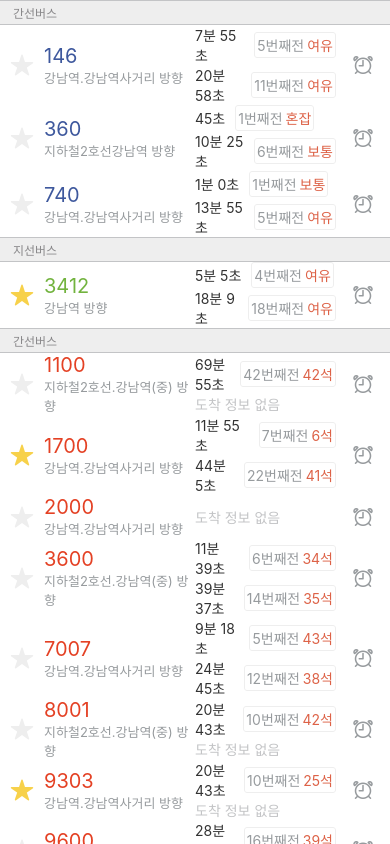
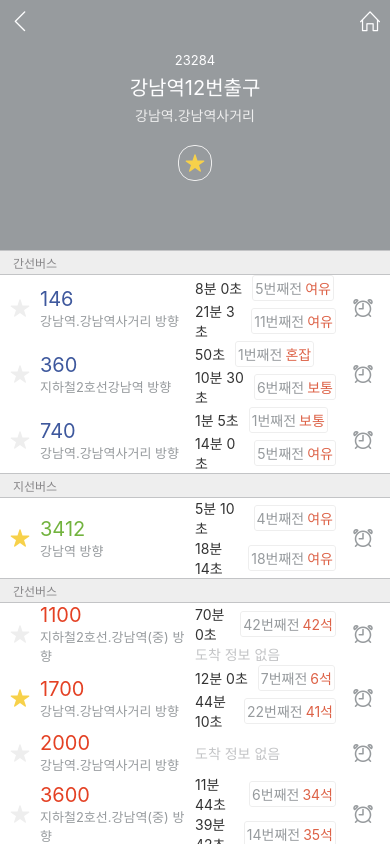
Before and after one commit to ohwonsuk/rn-kakaobus, a React Native app: screen / in a window 390 px wide. Built offline with nearby package versions, Linux system fonts and the light colour scheme.

Commit message:
list header component 만들기

```diff
--- a/App.js
+++ b/App.js
@@ -3,18 +3,65 @@
   SectionList,
   StyleSheet,
   View,
-  Text
+  Text,
+  TouchableOpacity
 } from "react-native";
 import dayjs from 'dayjs';
 import { useEffect, useState } from 'react';
+import SimpleLineIcons from '@expo/vector-icons/SimpleLineIcons';
 
 import BusInfo from './src/BusInfo';
 import { COLOR } from './src/color';
 import { busStop, getBusNumColorByType, getRemainedTimeText, getSeatStatusText, getSections } from './src/data';
+import Margin from './src/Margin';
+import BookmarkButton from './src/BookmarkButton';
+
+const busStopBookMarkSize = 20;
+const busStopBookMarkPadding = 6;
 
 export default function App() {
   const [now, setNow] = useState(dayjs());
   const sections = getSections(busStop.buses);
+
+  const onPressBusStopBoomark = () => {};
+
+  const ListHeaderComponent = () => (
+    <SafeAreaView style={{backgroundColor: COLOR.GRAY_3, height: 250}}>
+      {/* 뒤로가기, 홈 아이콘 */}
+      <View style={{flexDirection: 'row', justifyContent: "space-between"}}>
+        <TouchableOpacity style={{padding:10 }}>
+          <SimpleLineIcons name="arrow-left" size={20} color={COLOR.WHITE} />
+        </TouchableOpacity>
+        <TouchableOpacity style={{padding:10 }}>
+          <SimpleLineIcons name="home" size={20} color={COLOR.WHITE} />
+        </TouchableOpacity>
+      </View>
+      {/* 정류소 번호, 이름, 방향 */}
+      <View style={{justifyContent: 'center', alignItems: 'center'}}>
+        <Margin height={10} />
+        <Text style={{color: COLOR.WHITE, fontSize: 13}}>{busStop.id}</Text>
+        <Margin height={4} />
+        <Text style={{color: COLOR.WHITE, fontSize: 20}}>{busStop.name}</Text>
+        <Margin height={4} />
+        <Text style={{color: COLOR.GRAY_1, fontSize: 14}}>{busStop.directionDescription}</Text>
+        <Margin height={20} />
+
+        {/* 북마크 */}
+        <BookmarkButton
+          size={busStopBookMarkSize}
+          isBookmarked={busStop.isBookmarked}
+          onPress={onPressBusStopBoomark}
+          style={{
+            borderWidth: 0.5,
+            borderColor: COLOR.GRAY_1,
+            borderRadius: (busStopBookMarkSize + busStopBookMarkPadding * 2) /2,
+            padding: busStopBookMarkPadding
+          }}
+        />
+        <Margin height={25}/>
+      </View>
+    </SafeAreaView>
+  );
 
   const renderSectionHeader = ({ section: { title } }) => (
     <View style={{
@@ -80,24 +127,25 @@
   )};
 
   useEffect(() => {
-    const interval = setInterval(() => {
-      const newNow = dayjs();
-      setNow(newNow);
-    }, 1000);
-    return () => {
-      clearInterval(interval);
-    };
+    // const interval = setInterval(() => {
+    //   const newNow = dayjs();
+    //   setNow(newNow);
+    // }, 1000);
+    // return () => {
+    //   clearInterval(interval);
+    // };
   }, []);
 
   return (
-    <SafeAreaView style={styles.container}>
+    <View style={styles.container}>
         <SectionList
           style={{flex:1, width: "100%"}}
           sections={sections}
           renderSectionHeader={renderSectionHeader}
+          ListHeaderComponent={ListHeaderComponent}
           renderItem={renderItem}
         />
-    </SafeAreaView>
+    </View>
   );
 }
 
--- a/src/BookmarkButton.js
+++ b/src/BookmarkButton.js
@@ -3,10 +3,10 @@
 
 import { COLOR } from './color';
 
-export default ({onPress, isBookmarked, style}) => {
+export default ({size, onPress, isBookmarked, style}) => {
   return (
     <TouchableOpacity style={style} onPress={onPress}>
-      <Ionicons name="star" size={24} color={isBookmarked ? COLOR.YELLOW : COLOR.GRAY_1} />
+      <Ionicons name="star" size={size} color={isBookmarked ? COLOR.YELLOW : COLOR.GRAY_1} />
     </TouchableOpacity>
   )
 };
--- a/src/BusInfo.js
+++ b/src/BusInfo.js
@@ -18,6 +18,7 @@
       <View style={{flex:1, flexDirection:"row", alignItems: 'center'}}>
         {/* 북마크 */}
         <BookmarkButton
+        size={20}
         isBookmarked={isBookmarked}
         onPress={onPressBoomark}
         style={{paddingHorizontal: 10}}
--- /dev/null
+++ b/src/Margin.js
@@ -0,0 +1,7 @@
+import { View } from 'react-native'
+
+export default ({height}) => {
+  return (
+    <View style={{height}}/>
+  )
+}
--- a/src/data.js
+++ b/src/data.js
@@ -5,6 +5,7 @@
   id: 23284,
   name: "강남역12번출구",
   directionDescription: "강남역.강남역사거리",
+  isBookmarked: true,
   buses: [
     {
       num: 146,
```
